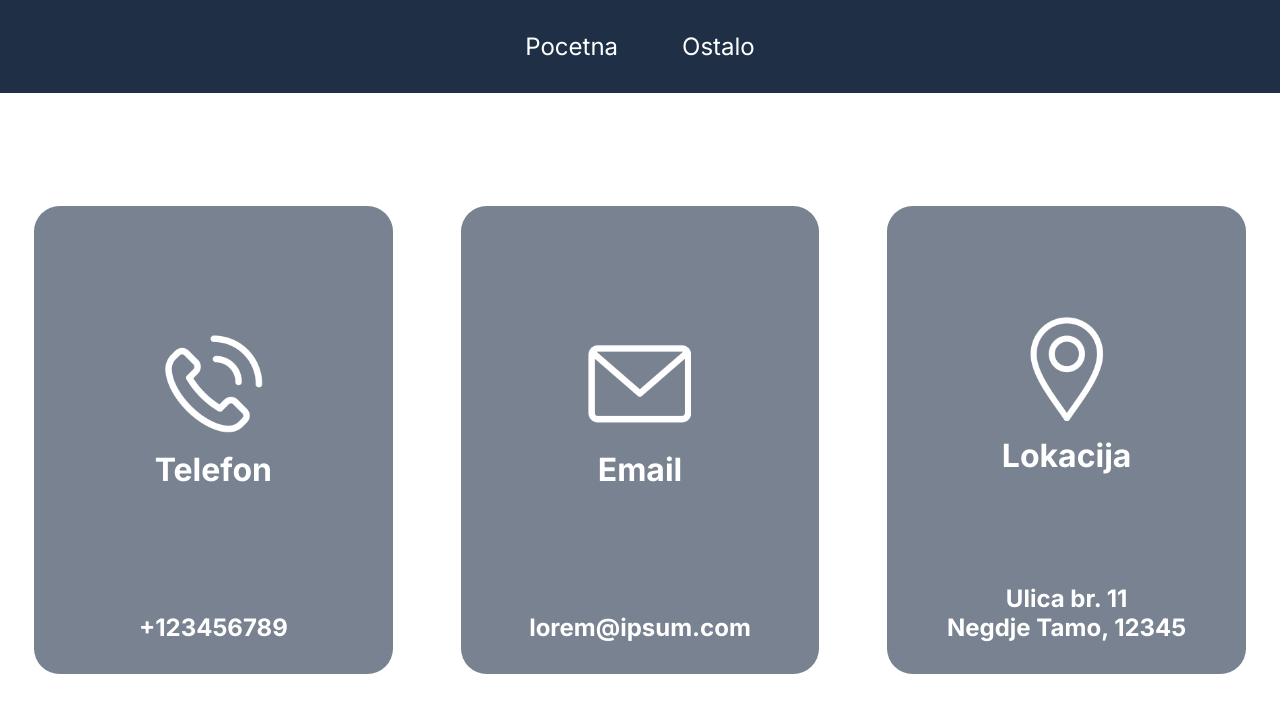
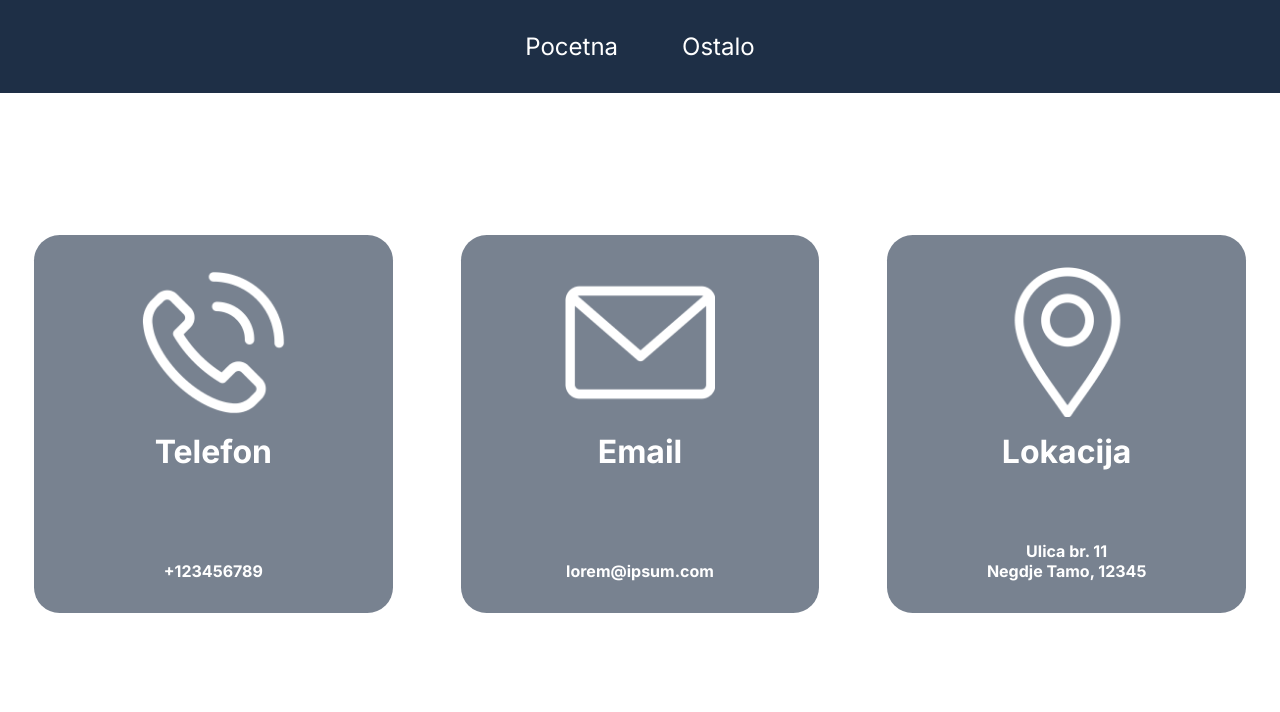
Before and after one commit to DorjaSkenderovic/nextjs-project, a Next.js app: page /other/contact in a window 1280 px wide. Shown: the top 712 px of the page. Built offline with nearby package versions, Linux system fonts and the light colour scheme.

Commit message:
Refactor ContactCard to use block instead of flex for layout

```diff
--- a/app/other/contact/page.module.scss
+++ b/app/other/contact/page.module.scss
@@ -1,27 +1,27 @@
 .contact {
-    height: 100vh;
     width: 100%;
+    height: 74vh;
+    margin-top: 8rem;
+    margin-bottom: 2rem;
     display: flex;
-    padding-top: 5rem;
     justify-content: space-around;
-    align-items: center;
 
     .card {
         width: 28%;
-        height: 65%;
-
+        height: auto;
+        margin: auto 0;
     }
 
 
     @media screen and (max-width: 1000px) {
         height: 100%;
-        padding-top: 7rem;
+        gap: 1rem;
         flex-direction: column;
-        gap: 1rem;
+        align-items: center;
 
         .card {
             width: 80%;
-            z-index: -1;
+            min-width: 250px;
             padding: 1em;
 
         }
--- a/components/ContactCard/ContactCard.module.scss
+++ b/components/ContactCard/ContactCard.module.scss
@@ -3,9 +3,7 @@
     border-radius: 2vw;
     color: white;
     padding: 32px;
-    display: flex;
-    flex-direction: column;
-    justify-content: space-between;
+    display: block;
     text-align: center;
     transition: transform 0.2s;
 
@@ -14,16 +12,14 @@
     }
 
     .head {
-        display: flex;
-        flex-direction: column;
-        justify-content: center;
-        align-items: center;
-        height: 100%;
-
+        display: block;
 
         .image {
-            max-width: 200px;
+            max-width: 250px;
+            min-width: 150px;
+            max-height: 250px;
             width: 35%;
+            margin: 0 auto;
         }
 
         h2 {
@@ -33,11 +29,15 @@
         }
     }
 
+.infoData{
+    height: 80px;
+    display: flex;
+    flex-direction: column;
+    justify-content:flex-end;
+
     p {
-        font-size: 1.5em;
+        font-size: 1em;
         font-weight: 700;
-        text-align: center;
     }
-
-
 }
+}
--- a/components/Navbar/Navbar.module.scss
+++ b/components/Navbar/Navbar.module.scss
@@ -1,5 +1,6 @@
 .navbar {
   width: 100%;
+  min-width: 300px;
   background-color: #1e2f46;
   position: fixed;
   color: white;
```
